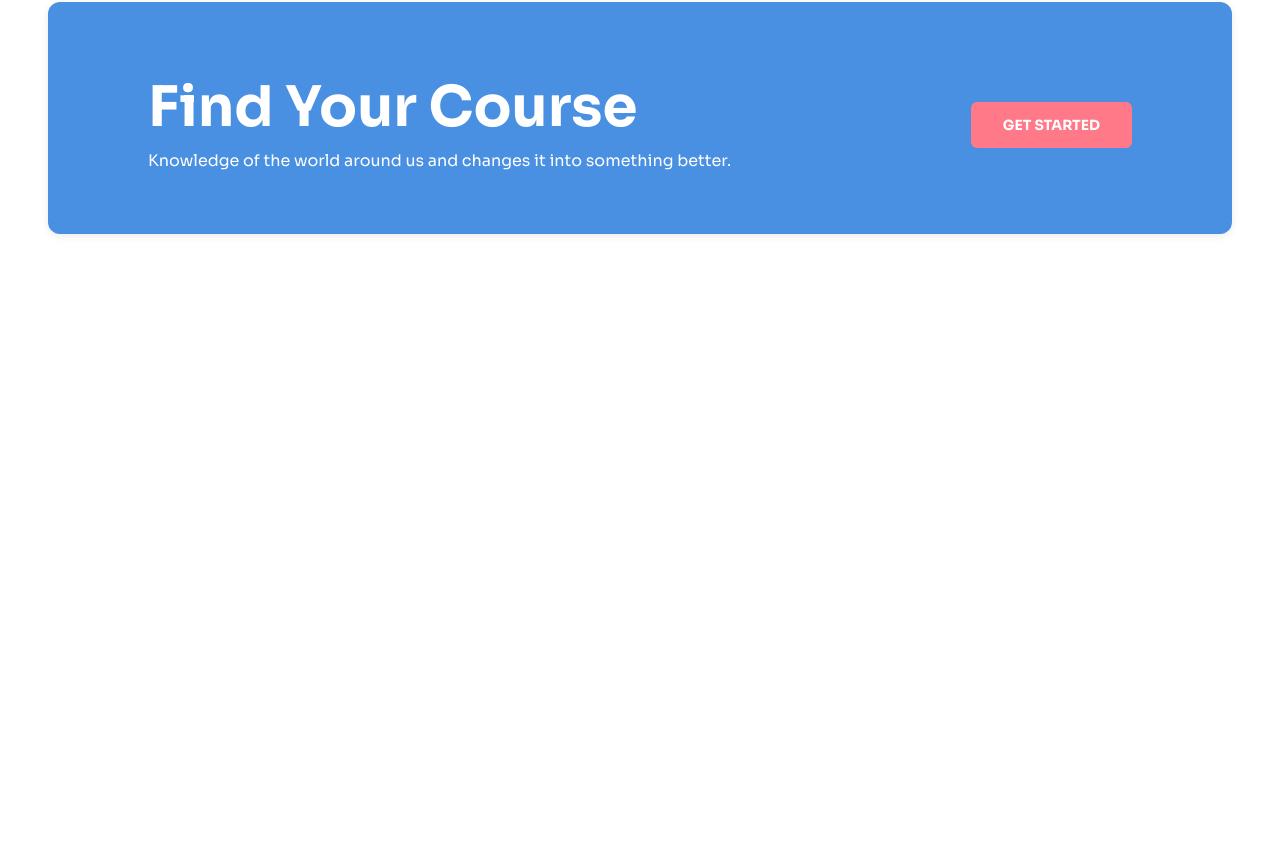
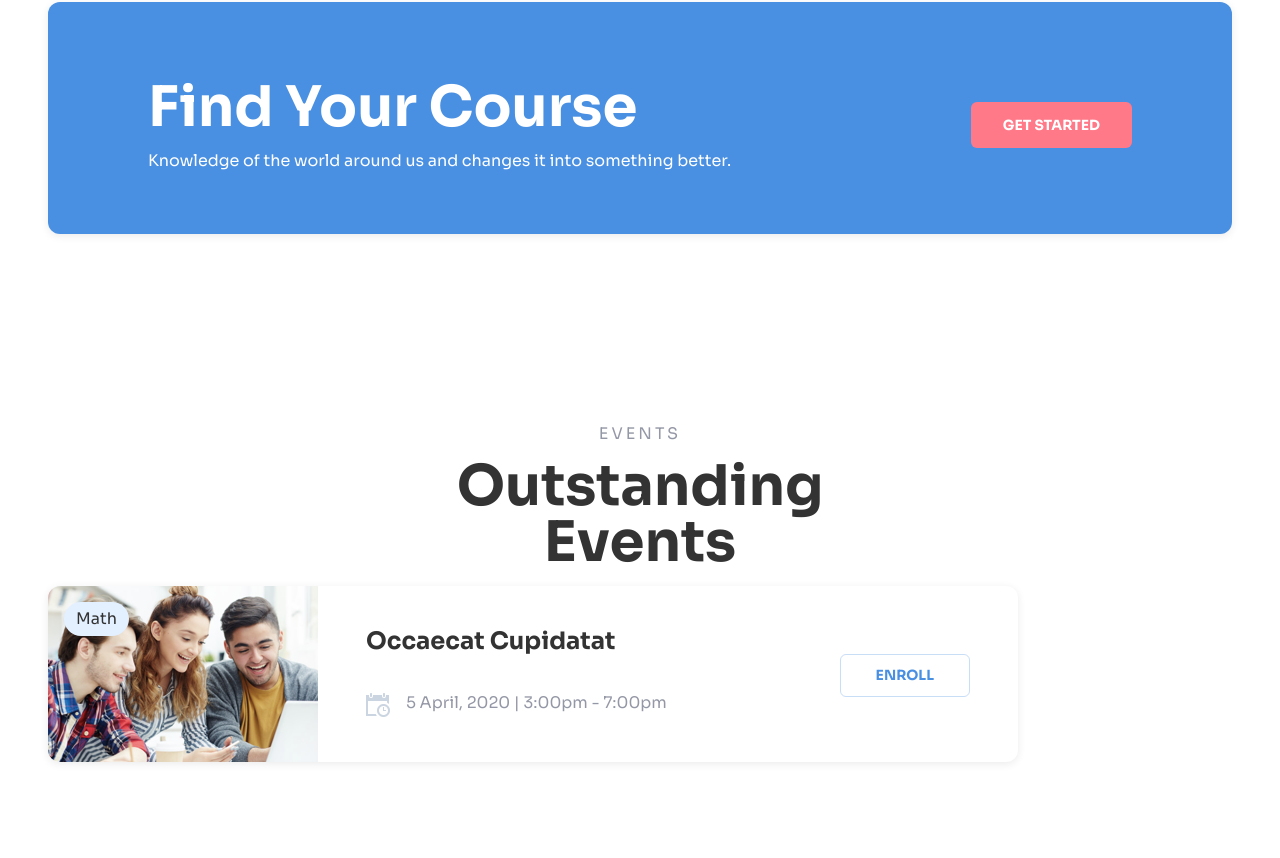
Before and after one commit to prof-biney/academy-website, a website built with Vite: page index.html in a window 1280 px wide. Shown: the part 7021-7879 px from the top of the page. Before the commit the page ends 7351 px from the top, so only its background shows below. Built offline with nearby package versions, Linux system fonts and the light colour scheme; some packages are replaced by stand-ins of ours.

Commit message:
event card

```diff
--- a/index.html
+++ b/index.html
@@ -325,6 +325,38 @@
       </div>
     </section>
 
+    <section class="section text-center">
+      <div class="container flow">
+        <h3 class="heading-3 uppercase">Events</h3>
+        <h2 class="heading-2">Outstanding <br>Events</h2>
+
+        <div>
+          <div class="event-card">
+            <div class="event-card__img">
+              <img src="assets/events-1.png" alt="">
+              <div class="event-card__subject bg-primary-200">Math</div>
+            </div>
+
+            <div class="event-card__content">
+              <div>
+                <p class="event-card__title">Occaecat Cupidatat</p>
+                <div class="event-card__time">
+                  <img src="assets/calendar.png">
+                  <p>5 April, 2020 | 3:00pm - 7:00pm</p>
+                </div>
+              </div>
+
+              <div class="my-auto">
+                <button class="button" data-type="primary-1">Enroll</button>
+              </div>
+            </div>
+
+
+          </div>
+        </div>
+      </div>
+    </section>
+
   </main>
 
   <footer></footer>
--- a/sass/components/_cards.scss
+++ b/sass/components/_cards.scss
@@ -1,17 +1,4 @@
 @use "../abstracts/" as *;
-
-.big-card {
-  display: flex;
-  justify-content: space-between;
-  gap: $card-flow-spacing;
-  padding: 77px 100px 63px 100px;
-  background-color: $color-primary-400;
-  font-family: $card-font-family;
-  color: $card-color-default;
-  line-height: $card-line-height;
-  box-shadow: $card-shadow;
-  border-radius: $card-border-radius;
-}
 
 .card {
   display: grid;
--- /dev/null
+++ b/sass/components/_event-cards.scss
@@ -0,0 +1,57 @@
+@use "../abstracts/" as *;
+
+.event-card {
+  display: flex;
+  gap: 0px;
+  background-color: $color-neutral-000;
+  font-family: $card-font-family;
+  color: $color-neutral-400;
+  line-height: $card-line-height;
+  box-shadow: $card-shadow;
+  border-radius: $card-border-radius;
+  width: 970px;
+
+  &__img {
+    position: relative;
+    // width: 370px;
+
+    img {
+      width: 270px;
+      height: 176px;
+    }
+  }
+
+  &__subject {
+    position: absolute;
+    top: 1rem;
+    left: 1rem;
+    color: $color-neutral-900;
+    padding: 1px 12px;
+    border-radius: 200px;
+    line-height: 2;
+    z-index: 2;
+  }
+
+  &__content {
+    display: flex;
+    justify-content: space-between;
+    width: 100%;
+    width: 700px;
+
+    text-align: left;
+    padding: 40px 48px 37px 48px;
+  }
+
+  &__title {
+    color: $color-neutral-900;
+    font-weight: $font-weight-bold;
+    font-size: $font-size-600;
+    line-height: 1.33;
+    margin-bottom: 35px;
+  }
+
+  &__time {
+    display: flex;
+    column-gap: 1rem;
+  }
+}
--- a/sass/components/_index.scss
+++ b/sass/components/_index.scss
@@ -6,3 +6,4 @@
 @forward "forms";
 @forward "site-footer";
 @forward "big-card";
+@forward "event-cards";
```
Also changed, not shown: assets/calendar.png (added).
